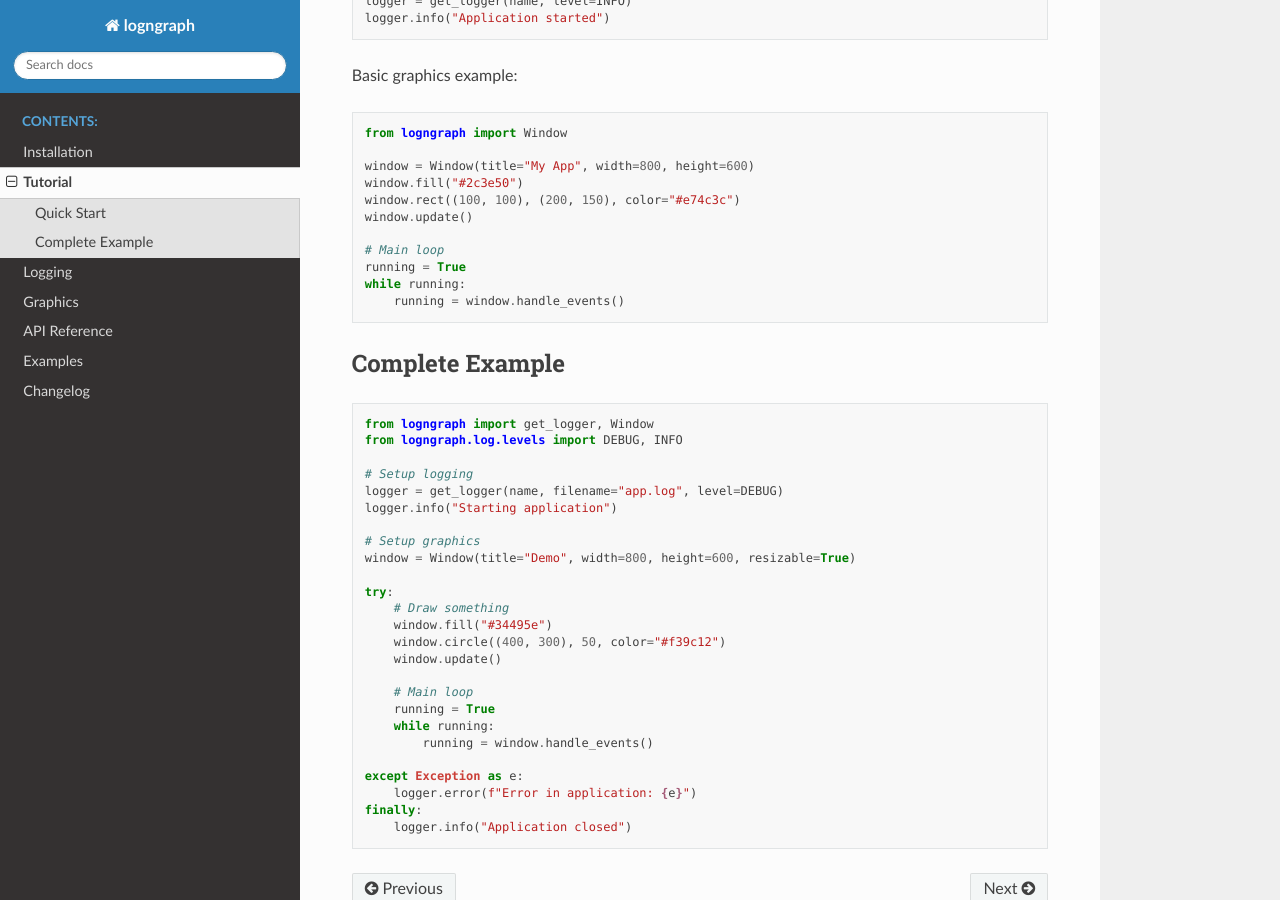
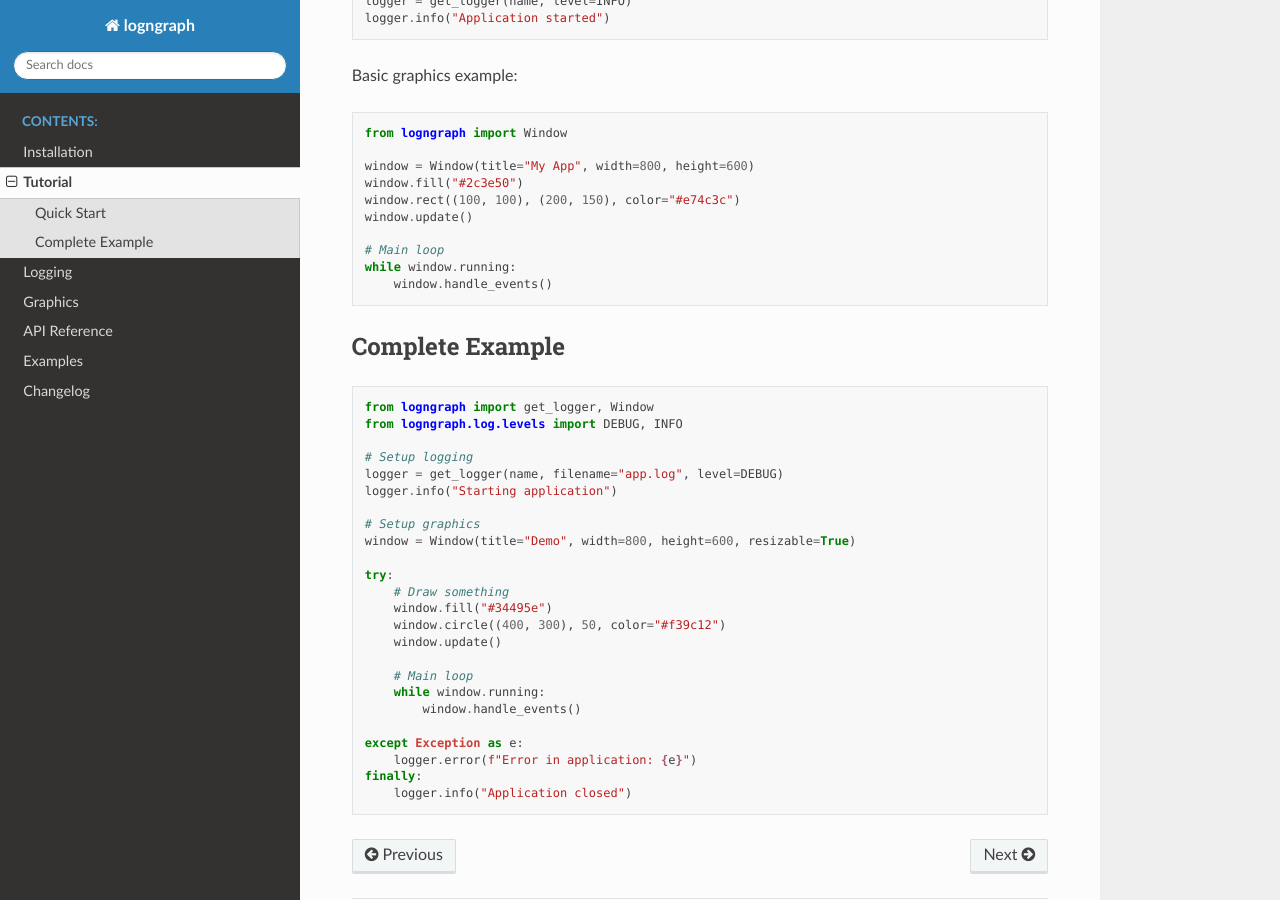
Before and after one commit to GS11566/logngraph, a Sphinx documentation site: the page built from docs/source/tutorial.rst, in a window 1280 px wide and 900 px high, scrolled down 382 px. Built offline with Sphinx 7.4.7 and the Read the Docs theme 3.1.0, drawn with Linux system fonts in a browser that asks for light colours.

Commit message:
Fixed my friend not understanding how my window class works

```diff
--- a/docs/source/conf.py
+++ b/docs/source/conf.py
@@ -1,6 +1,7 @@
 import os
 import sys
 sys.path.insert(0, os.path.abspath('../../src'))
+import importlib.metadata
 
 # Configuration file for the Sphinx documentation builder.
 #
@@ -13,7 +14,7 @@ sys.path.insert(0, os.path.abspath('../../src'))
 project = 'logngraph'
 copyright = '2025, Vadim Gladushev'
 author = 'Vadim Gladushev'
-release = '0.0.15'
+release = importlib.metadata.version("logngraph")
 
 # -- General configuration ---------------------------------------------------
 # https://www.sphinx-doc.org/en/master/usage/configuration.html#general-configuration
--- a/docs/source/graphics.rst
+++ b/docs/source/graphics.rst
@@ -83,8 +83,8 @@ Window Management
    # Update display
    window.update()
 
-   # Handle events (returns False when window should close)
-   running = window.handle_events()
+   # Handle events
+   window.handle_events()
 
    # Screenshot
    window.screenshot("screenshot.png")
--- a/docs/source/tutorial.rst
+++ b/docs/source/tutorial.rst
@@ -29,9 +29,8 @@ Basic graphics example:
    window.update()
 
    # Main loop
-   running = True
-   while running:
-       running = window.handle_events()
+   while window.running:
+       window.handle_events()
 
 
 Complete Example
@@ -56,9 +55,8 @@ Complete Example
        window.update()
 
        # Main loop
-       running = True
-       while running:
-           running = window.handle_events()
+       while window.running:
+           window.handle_events()
 
    except Exception as e:
        logger.error(f"Error in application: {e}")
--- a/src/logngraph/__init__.py
+++ b/src/logngraph/__init__.py
@@ -1,4 +1,5 @@
 from logngraph.log import *
 from logngraph.graph import *
+import importlib.metadata
 
-__version__ = "0.0.15"
+__version__ = importlib.metadata.version("logngraph")
```
